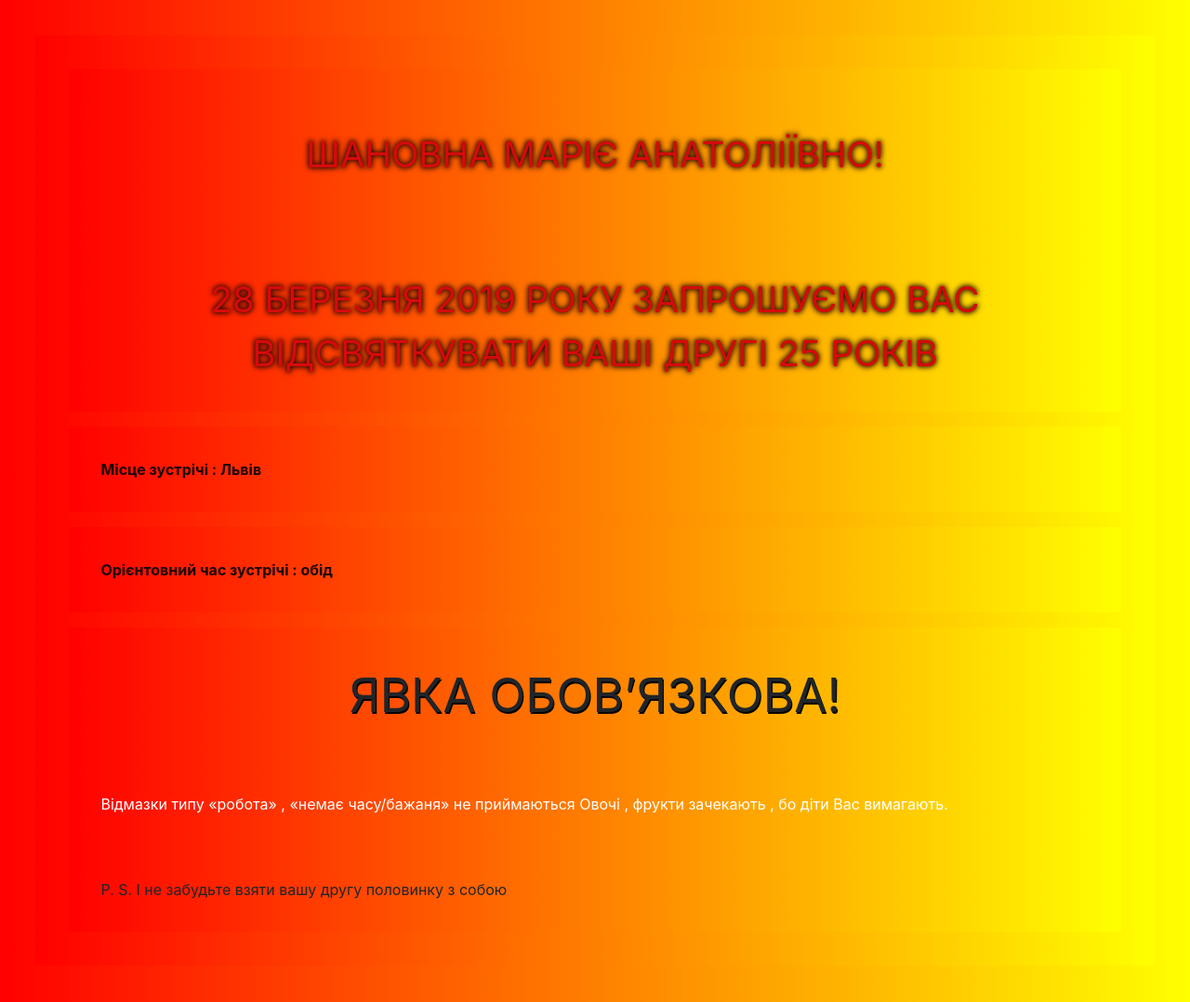
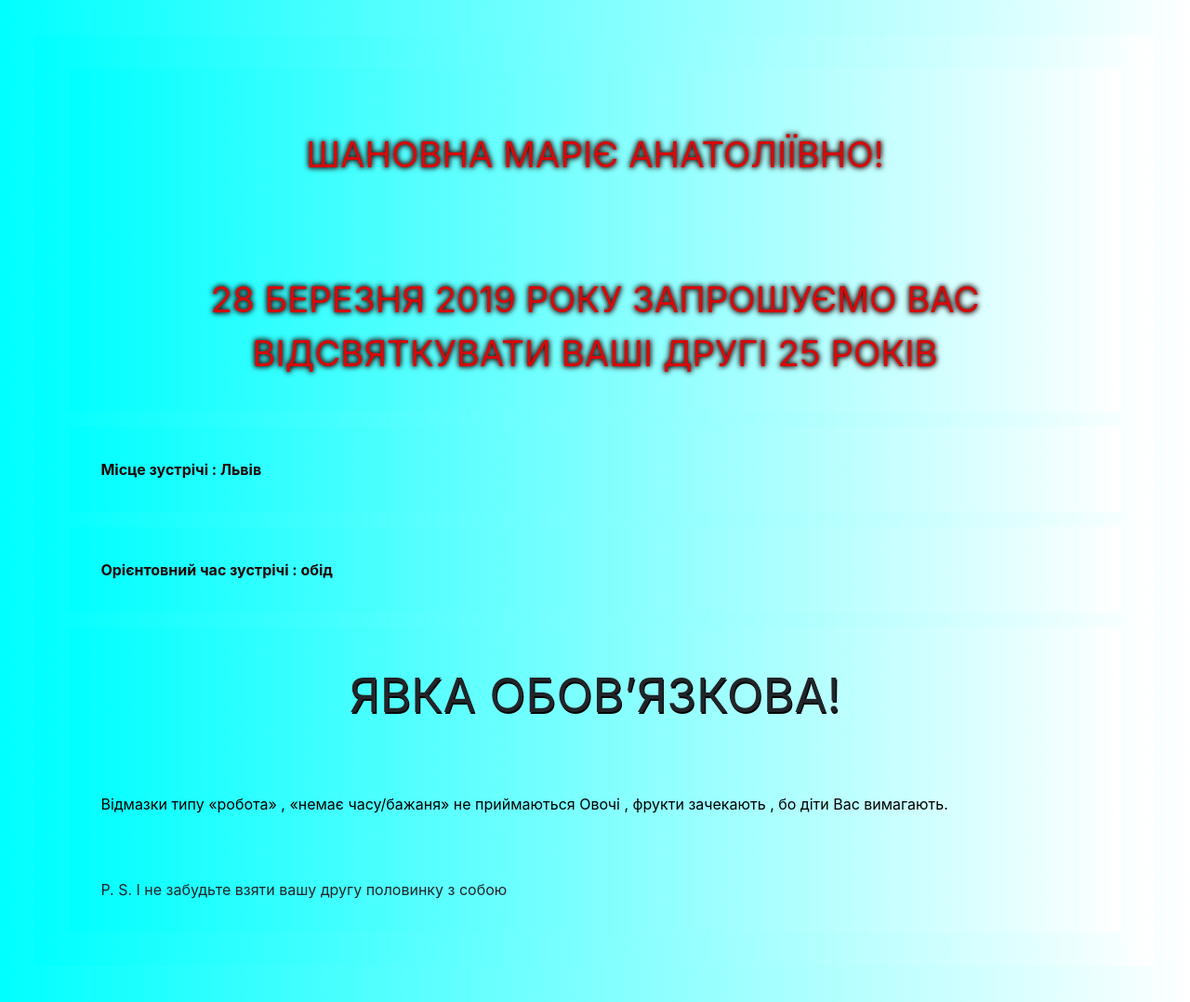
Before and after one commit to bogdano4ka4/mom_invit, a plain HTML site: page index.html in a window 1280 px wide. Shown: the whole page at 93% size. Drawn offline with nearby package versions, Linux system fonts and the light colour scheme.

Commit message:
my moms invitation card

```diff
--- a/css/main.css
+++ b/css/main.css
@@ -1,6 +1,6 @@
 * {
 	padding: 3% 3%;
-	 background-image: linear-gradient(to right, red , yellow);
+	 background-image: linear-gradient(to right, cyan , white);
 }
 
 
@@ -27,7 +27,7 @@
 }
 
 .yellow{
-	color:white;
+	color:black;
 }
 .ps{
 	color:linear-gradient(to right, #FDFBFB, #EBEDEE 70%);
```
